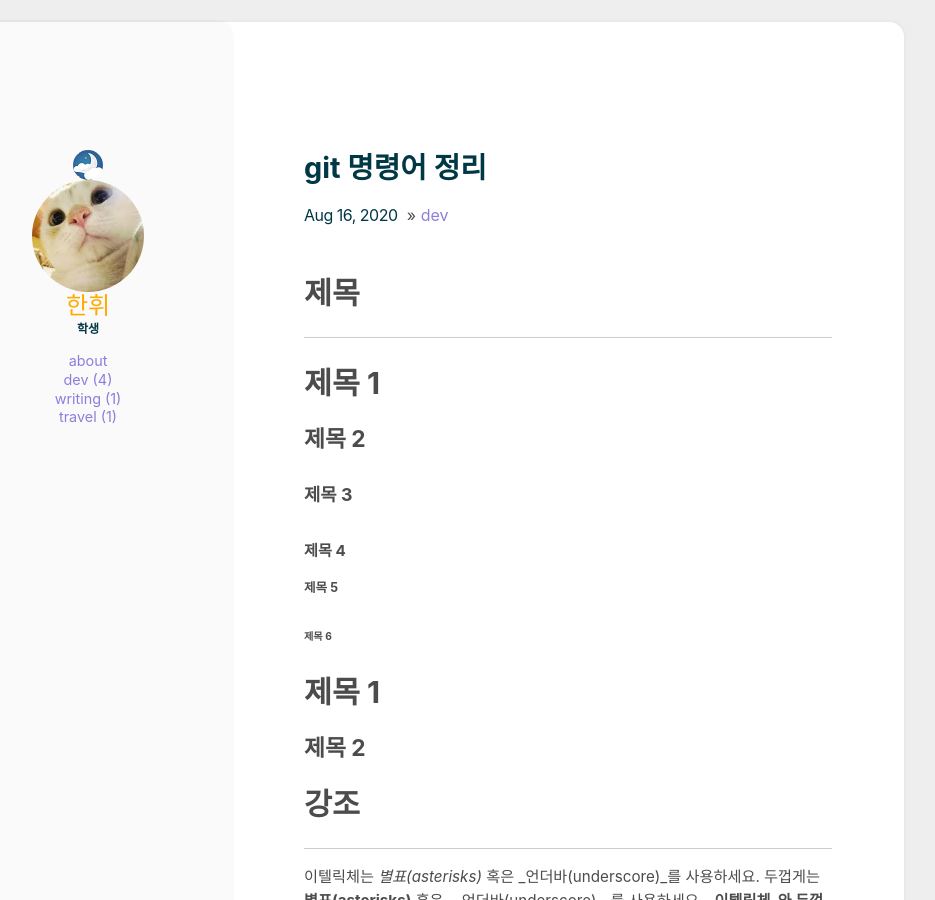
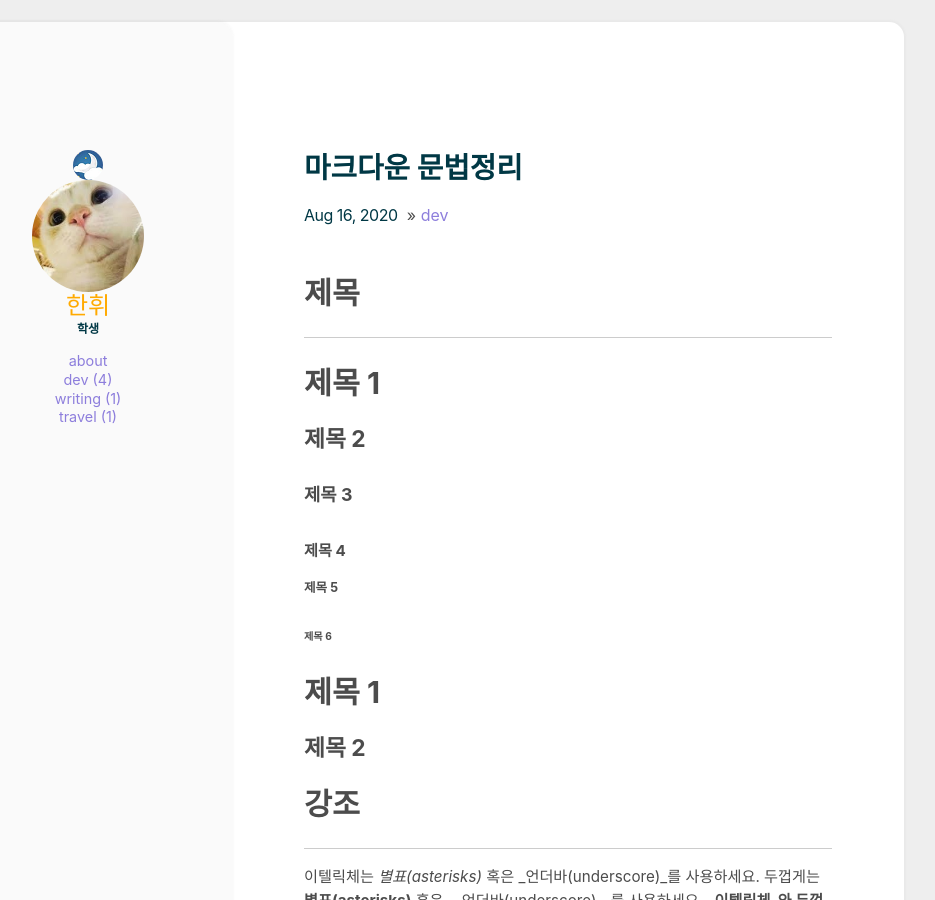
Before and after one commit to hanhwi6819/blog, a Jekyll site: the page built from _posts/2020-08-16-마크다운-문법정리.md, in a window 1280 px wide and 900 px high. Shown: the whole window, without its empty margins (216-1151 px from the left). Built offline with Jekyll 4.4.1, drawn with Linux system fonts in a browser that asks for light colours.

Commit message:
마크다운 문법정리2

```diff
--- a/_posts/2020-08-16-마크다운-문법정리.md
+++ b/_posts/2020-08-16-마크다운-문법정리.md
@@ -1,5 +1,5 @@
 ---
-title: git 명령어 정리
+title: 마크다운 문법정리
 categories: [dev]
 comments: true
 ---
```
